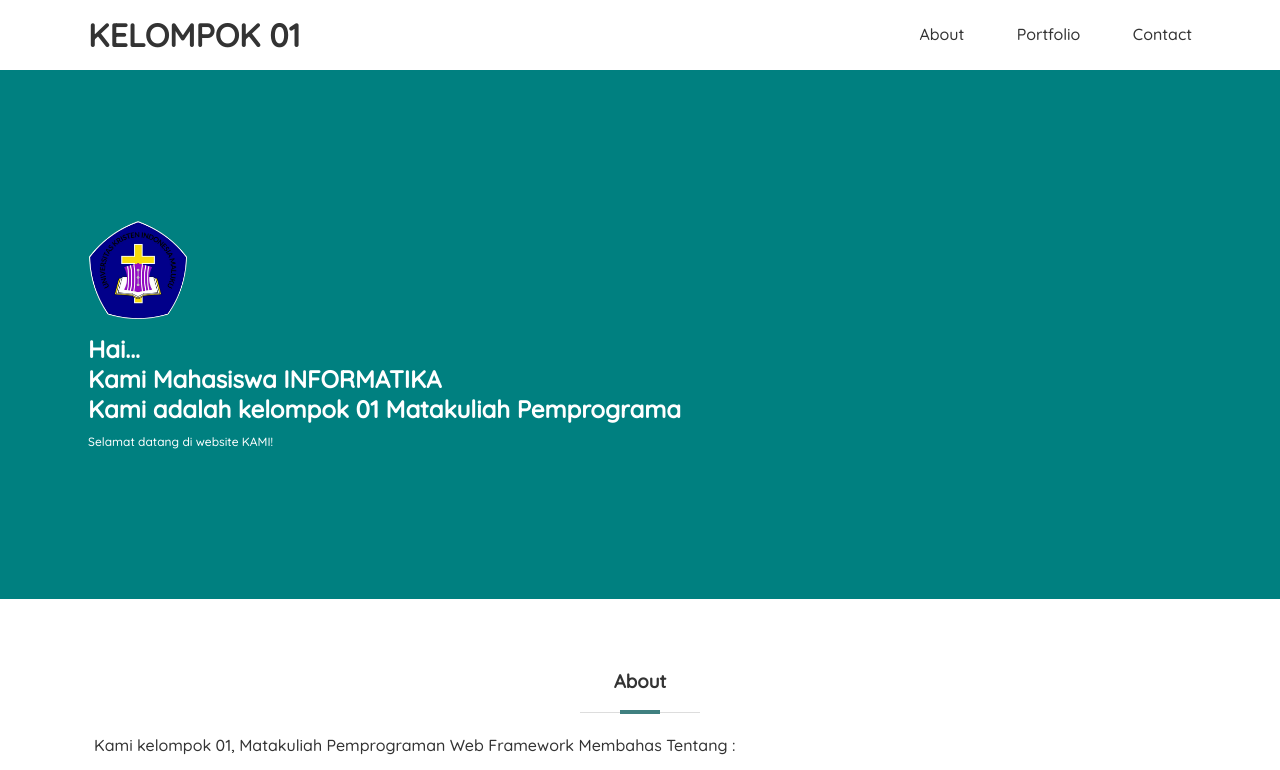
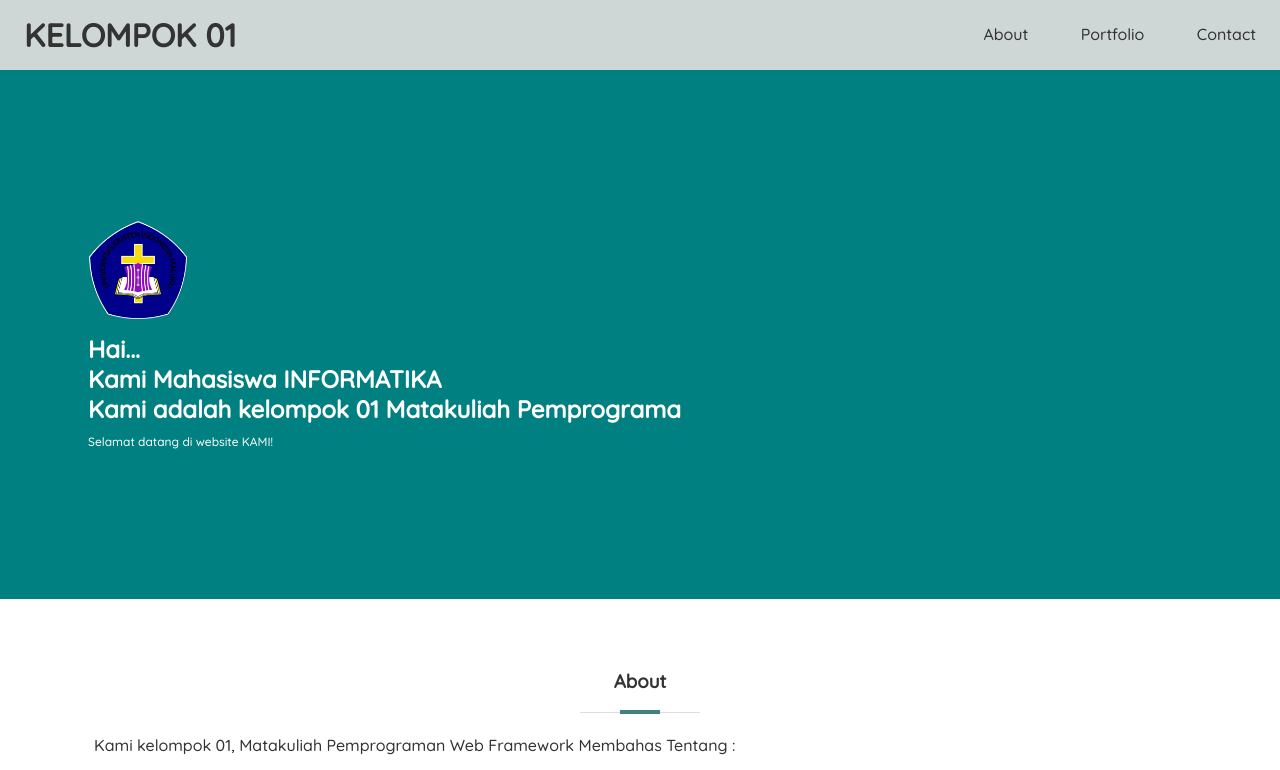
Before and after one commit to harfely/Kelompok01-TugasPWF, a plain HTML site: page index.html in a window 1280 px wide. Shown: the top 770 px of the page. Drawn offline with Linux system fonts and the light colour scheme.

Commit message:
update files

```diff
--- a/css/style.css
+++ b/css/style.css
@@ -3,6 +3,13 @@
   margin: 0;
   font-family: "Quicksand", sans-serif;
   color: #333;
+}
+
+#container {
+  width: 100%;
+  background: #ced6d6;
+  position: fixed; /*trik posisi fix*/
+  z-index: 9999;
 }
 header {
   height: 70px;
--- a/index.html
+++ b/index.html
@@ -23,7 +23,7 @@
 
 		<!-- bagian header -->
 		<header>
-			<div class="container">
+			<div class="container" id="container">
 				<h1><a href="">Kelompok 01</a></h1>
 				<ul>
 					<li><a href="#about">About</a></li>
```
